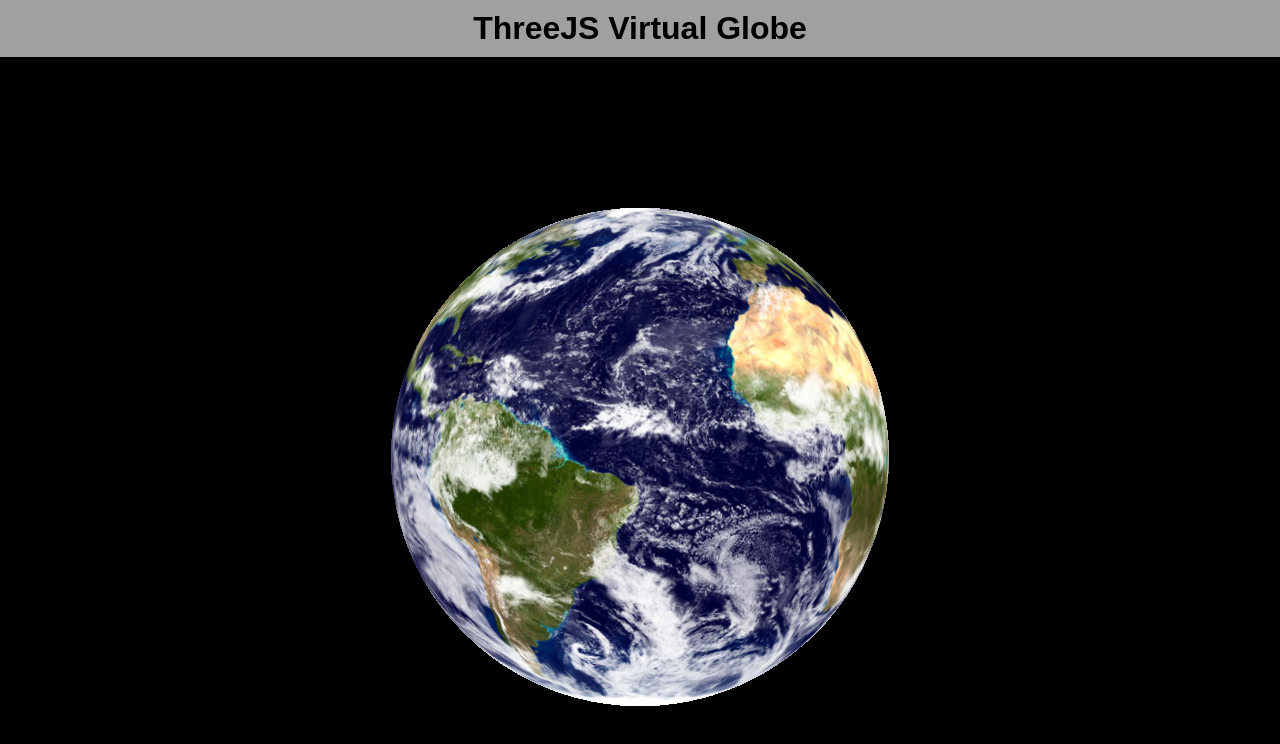
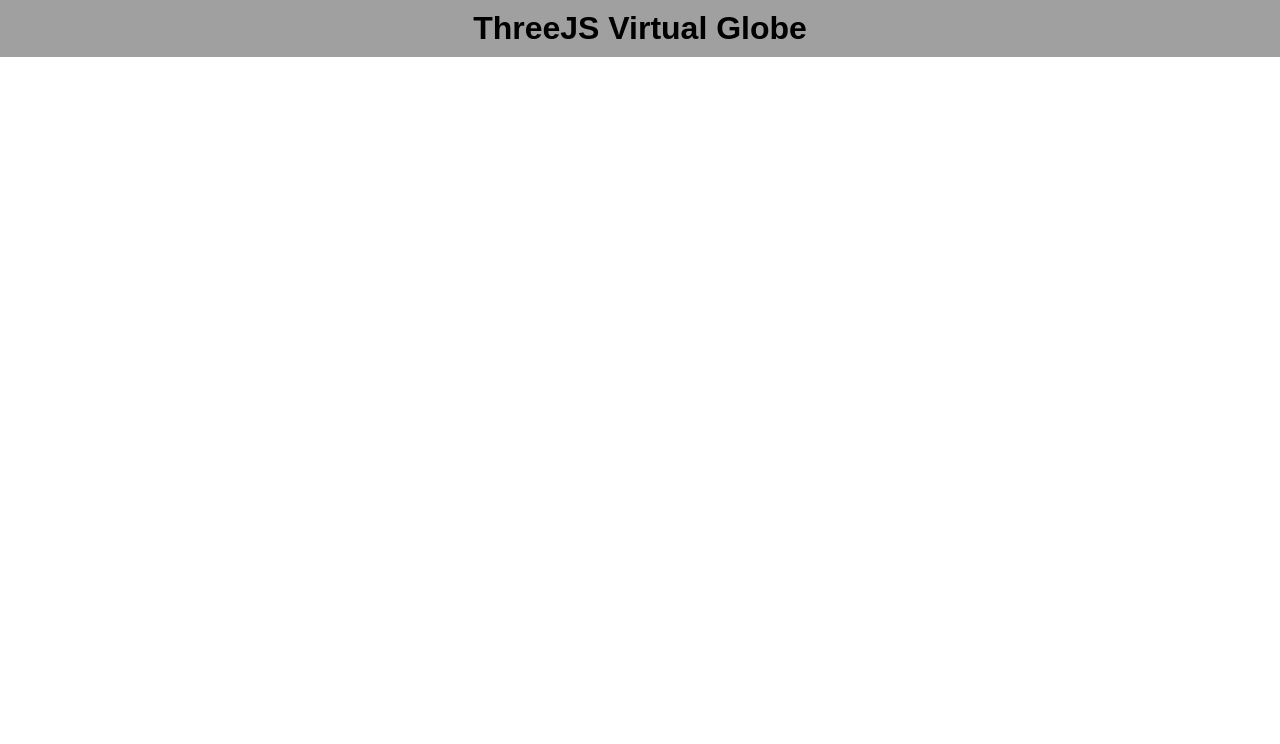
Before and after one commit to wlorand3/globe-protos, a React (Create React App) app: page / in a window 1280 px wide. Shown: the top 744 px of the page. Built offline with nearby package versions, Linux system fonts and the light colour scheme; a web font is replaced by a local one.

Commit message:
feature: try for react-globe wrapper lib - wack library FAIL

```diff
--- a/package.json
+++ b/package.json
@@ -10,6 +10,7 @@
     "nodemon": "^2.0.7",
     "react": "^17.0.2",
     "react-dom": "^17.0.2",
+    "react-globe": "^5.0.2",
     "react-scripts": "4.0.3",
     "three": "^0.129.0",
     "web-vitals": "^1.0.1"
--- a/src/App.js
+++ b/src/App.js
@@ -2,8 +2,9 @@
 import React from "react";
 
 // components
-// import Cube from './components/Cube';
+// import Cube from "./components/Cube";
 import Globe from "./components/Globe";
+import ReactGlobe1 from "./components/ReactGlobe1";
 
 // styles
 import "./styles/global-styles.css";
@@ -15,7 +16,8 @@ function App() {
         <h1>ThreeJS Virtual Globe</h1>
       </header>
       {/* <Cube /> */}
-      <Globe />
+      {/* <Globe /> */}
+      <ReactGlobe1 />
     </>
   );
 }
--- /dev/null
+++ b/src/components/ReactGlobe1.js
@@ -0,0 +1,10 @@
+// import React from "react";
+// import ReactGlobe from "react-globe";
+
+// FAIL: wrapper lib not ready for prime time: getting Three.JS import / export error
+
+function ReactGlobe1() {
+  return <div>{/* <ReactGlobe /> */}</div>;
+}
+
+export default ReactGlobe1;
```
Also changed, not shown: 1 other file (tests, documents, lock files or other folders).
